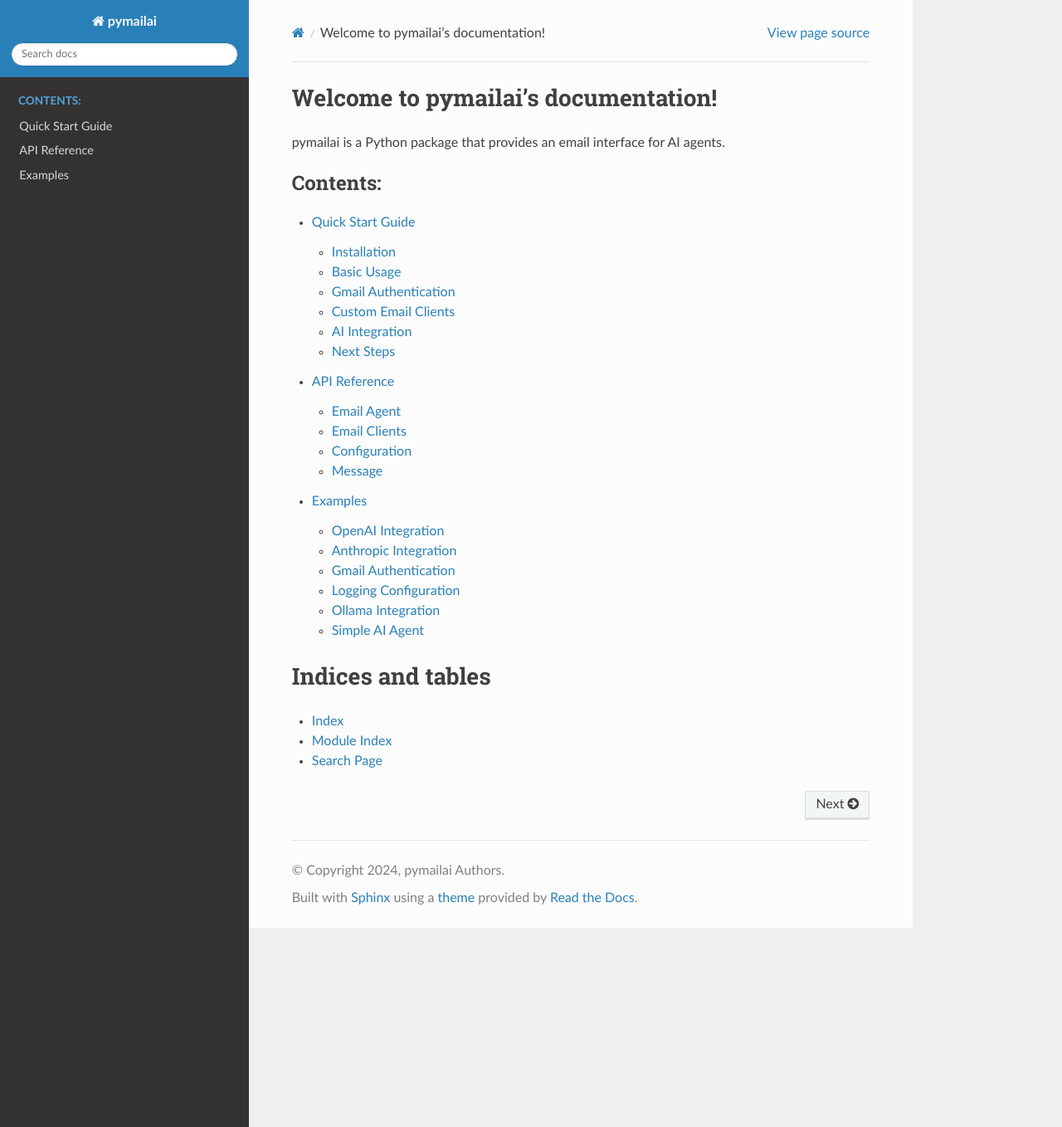
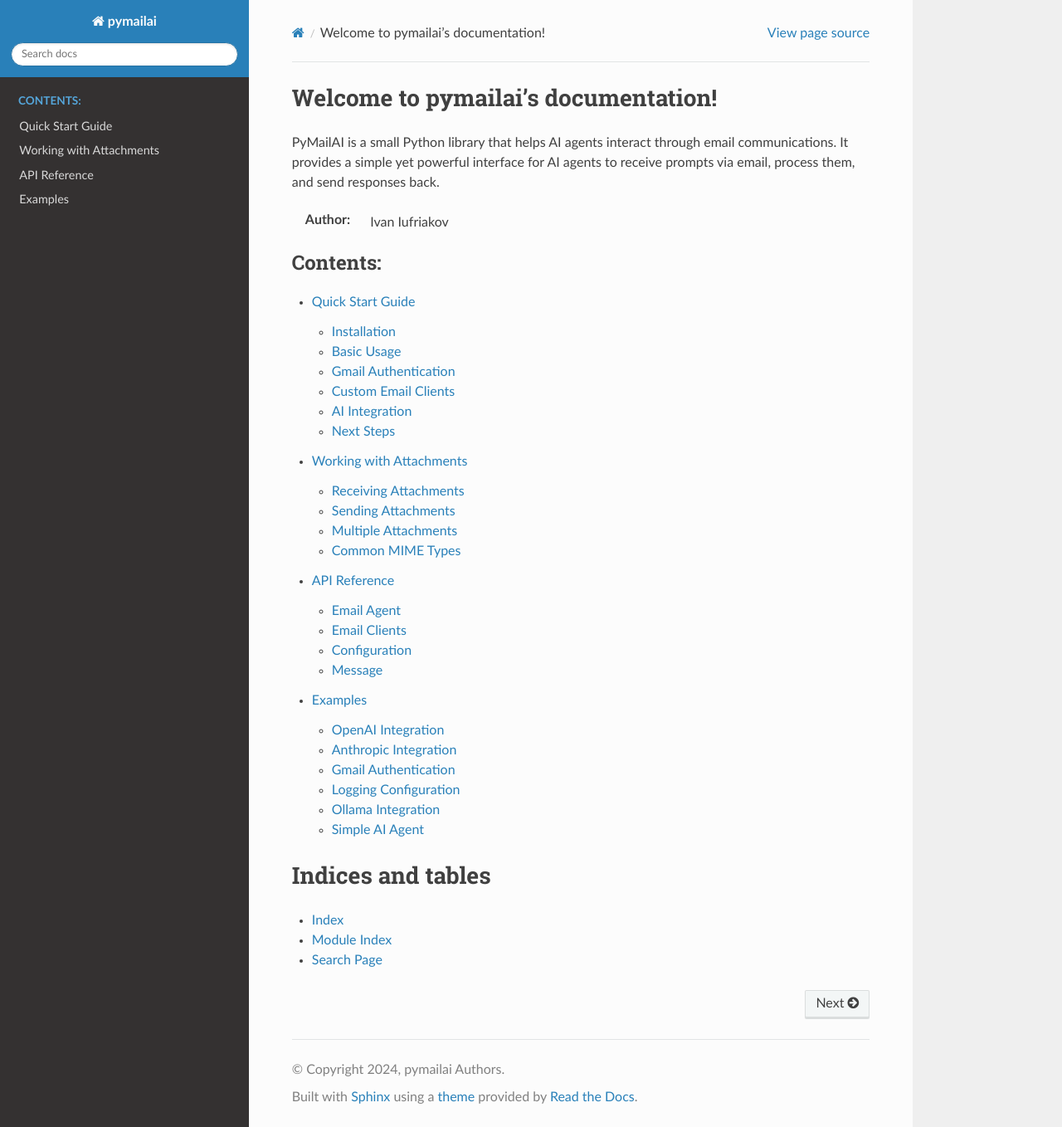
Before and after one commit to tomatyss/PyMailAI, a Sphinx documentation site: the page built from docs/source/index.rst, in a window 1280 px wide and 1358 px high. Shown: the whole window at 83% size. Built offline with Sphinx 7.4.7 and the Read the Docs theme 3.1.0, drawn with Linux system fonts in a browser that asks for light colours; some of the changed lines change nothing that is shown.

Commit message:
docs: update author and project description

```diff
--- /dev/null
+++ b/docs/source/attachments.rst
@@ -0,0 +1,133 @@
+Working with Attachments
+====================
+
+PyMailAI provides comprehensive support for handling email attachments in both incoming and outgoing messages.
+
+Receiving Attachments
+------------------
+
+When processing incoming emails, attachments are automatically handled and made available through the ``EmailData.attachments`` list. Each attachment is represented as a dictionary containing the following fields:
+
+- ``filename``: The name of the attached file
+- ``content_type``: The MIME type of the attachment
+- ``payload``: The binary content of the attachment
+
+Here's an example of processing received attachments:
+
+.. code-block:: python
+
+   async def message_handler(message: EmailData):
+       # Process each attachment in the email
+       for attachment in message.attachments:
+           filename = attachment['filename']
+           content = attachment['payload']
+           content_type = attachment['content_type']
+
+           # Example: Save attachment to file
+           with open(filename, 'wb') as f:
+               f.write(content)
+
+           # Or process based on content type
+           if content_type == 'application/pdf':
+               # Handle PDF attachment
+               process_pdf(content)
+           elif content_type.startswith('image/'):
+               # Handle image attachment
+               process_image(content)
+
+Sending Attachments
+----------------
+
+To send an email with attachments, include them in the ``attachments`` list when creating an ``EmailData`` object. Each attachment should be a dictionary with the same structure as received attachments.
+
+Here's an example of sending an email with attachments:
+
+.. code-block:: python
+
+   from datetime import datetime
+   from pymailai.message import EmailData
+
+   # Example: Sending a PDF file
+   with open('document.pdf', 'rb') as f:
+       pdf_content = f.read()
+
+   # Create email with attachment
+   email = EmailData(
+       message_id="",  # Will be generated by email server
+       subject="Document Attached",
+       from_address="sender@example.com",
+       to_addresses=["recipient@example.com"],
+       cc_addresses=[],
+       body_text="Please find the attached document.",
+       body_html=None,
+       timestamp=datetime.now(),
+       attachments=[{
+           'filename': 'document.pdf',
+           'content_type': 'application/pdf',
+           'payload': pdf_content
+       }]
+   )
+
+   # Send the email using your EmailAgent
+   await agent.send_message(email)
+
+Multiple Attachments
+-----------------
+
+You can include multiple attachments in a single email:
+
+.. code-block:: python
+
+   # Example: Email with multiple attachments
+   email = EmailData(
+       message_id="",
+       subject="Multiple Attachments",
+       from_address="sender@example.com",
+       to_addresses=["recipient@example.com"],
+       cc_addresses=[],
+       body_text="Please find the attached files.",
+       body_html=None,
+       timestamp=datetime.now(),
+       attachments=[
+           {
+               'filename': 'document.pdf',
+               'content_type': 'application/pdf',
+               'payload': pdf_content
+           },
+           {
+               'filename': 'image.jpg',
+               'content_type': 'image/jpeg',
+               'payload': image_content
+           },
+           {
+               'filename': 'data.csv',
+               'content_type': 'text/csv',
+               'payload': csv_content
+           }
+       ]
+   )
+
+Common MIME Types
+--------------
+
+Here are some common MIME types for attachments:
+
+- PDF files: ``application/pdf``
+- Images:
+    - JPEG: ``image/jpeg``
+    - PNG: ``image/png``
+    - GIF: ``image/gif``
+- Documents:
+    - Word: ``application/msword`` or ``application/vnd.openxmlformats-officedocument.wordprocessingml.document``
+    - Excel: ``application/vnd.ms-excel`` or ``application/vnd.openxmlformats-officedocument.spreadsheetml.sheet``
+    - PowerPoint: ``application/vnd.ms-powerpoint`` or ``application/vnd.openxmlformats-officedocument.presentationml.presentation``
+- Text files:
+    - Plain text: ``text/plain``
+    - CSV: ``text/csv``
+    - HTML: ``text/html``
+- Archives:
+    - ZIP: ``application/zip``
+    - RAR: ``application/x-rar-compressed``
+    - 7z: ``application/x-7z-compressed``
+
+The library automatically handles MIME types and multipart message creation, ensuring proper encoding and delivery of attachments.
--- a/docs/source/index.rst
+++ b/docs/source/index.rst
@@ -1,13 +1,16 @@
 Welcome to pymailai's documentation!
 ==================================
 
-pymailai is a Python package that provides an email interface for AI agents.
+PyMailAI is a small Python library that helps AI agents interact through email communications. It provides a simple yet powerful interface for AI agents to receive prompts via email, process them, and send responses back.
+
+:Author: Ivan Iufriakov
 
 .. toctree::
    :maxdepth: 2
    :caption: Contents:
 
    quickstart
+   attachments
    api/index
    examples
 
```
